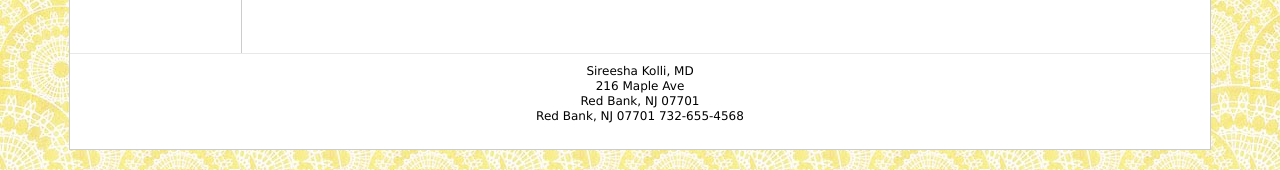
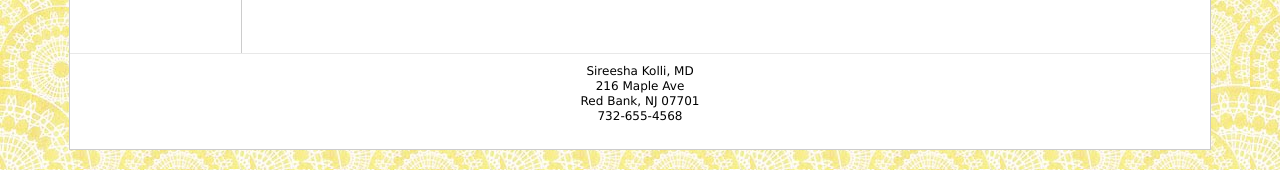
Before and after one commit to brycemcd/kollimd, a Jekyll site: the page built from index.html, in a window 1280 px wide. Shown: the part 831-1001 px from the top of the page. Built offline with Jekyll 4.4.1, drawn with Linux system fonts in a browser that asks for light colours.

Commit message:
Remove duplicate address

```diff
--- a/_includes/footer.html
+++ b/_includes/footer.html
@@ -9,12 +9,12 @@
           <span itemscope itemprop="address" itemtype="http://schema.org/PostalAddress">
             <span itemprop="streetAddress">
               216 Maple Ave<br/>
-              Red Bank, NJ 07701<br/>
             <span>
             <span itemprop="addressLocality">Red Bank</span>,
             <span itemprop="addressRegion">NJ</span>
             <span itemprop="postalCode">07701</span>
           </span>
+          <br />
           <span itemprop="telephone"> 732-655-4568 </span>
         </address>
       </div>
```
Also changed, not shown: 11 other files.
